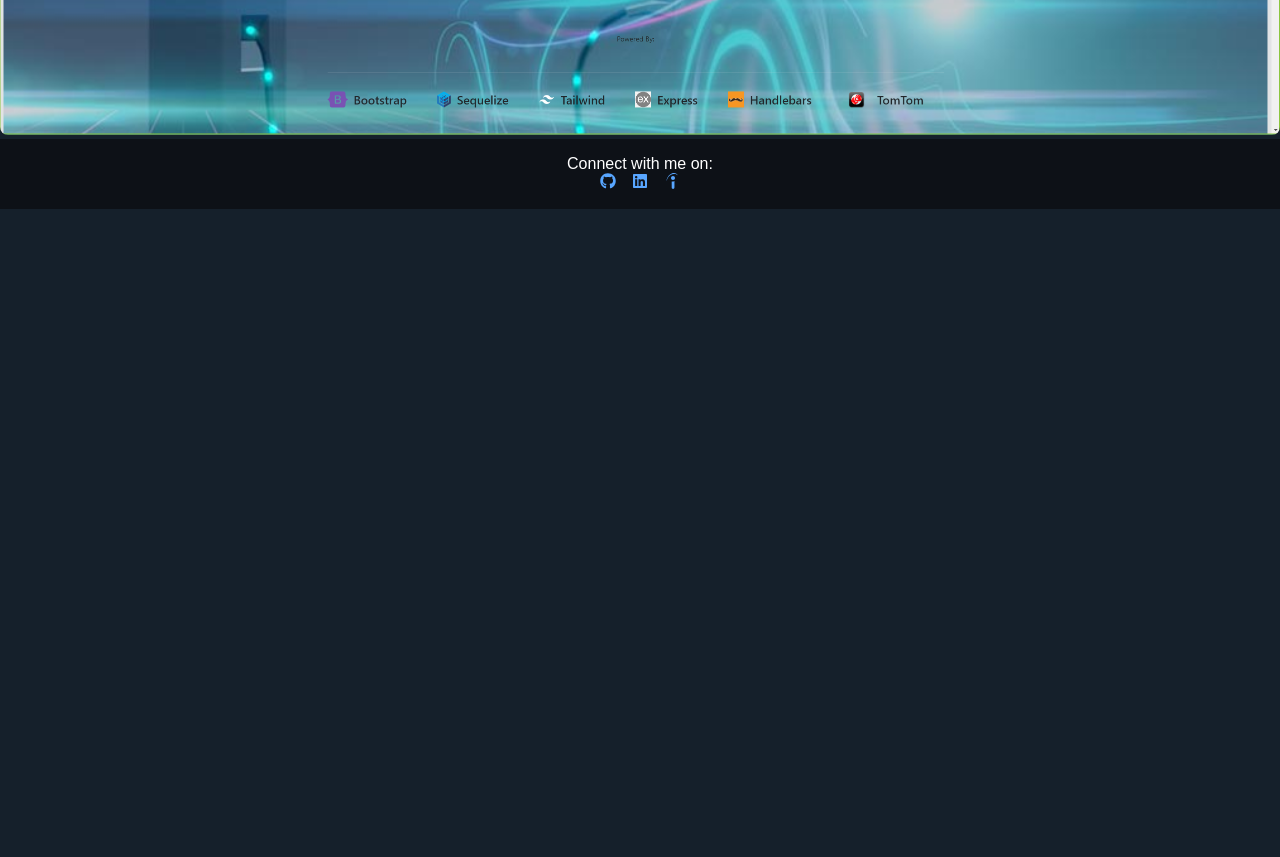
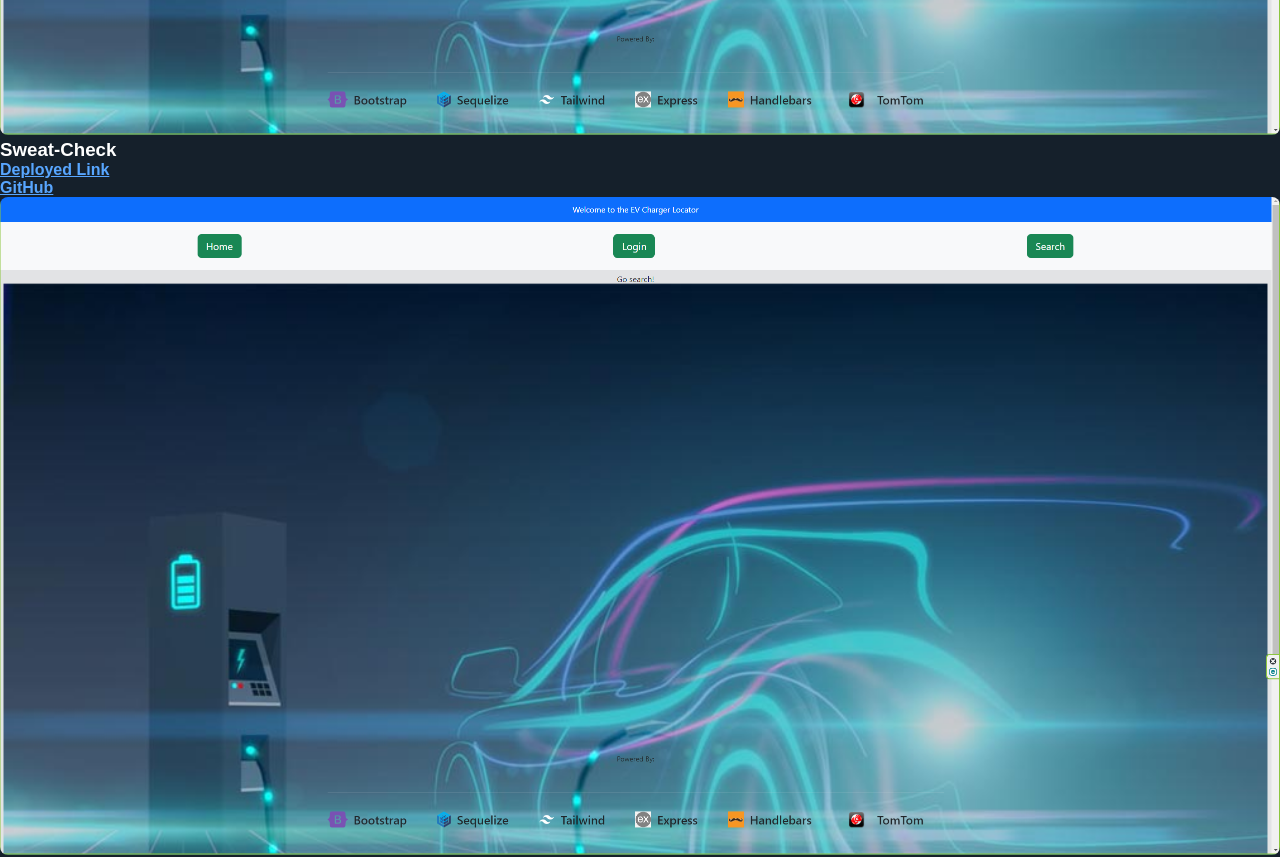
Before and after one commit to cpapanicholas/Chris-P._Portfolio, a React (Vite) app: page /Portfolio in a window 1280 px wide. Shown: the part 1420-2277 px from the top of the page. Before the commit the page ends 1629 px from the top, so only its background shows below. Built offline with nearby package versions, Linux system fonts and the light colour scheme.

Commit message:
added more projects

```diff
--- a/src/sections/Portfolio.jsx
+++ b/src/sections/Portfolio.jsx
@@ -16,6 +16,18 @@ const Portfolio = () => {
       githubLink: 'https://github.com/jwhit-commit/ev-charger-locator',
       screenshot: 'src/assets/image(2).png',
     },
+    {
+      name: 'Sweat-Check',
+      deployedLink: 'https://desolate-cove-89215-d9792a7c3caa.herokuapp.com/',
+      githubLink: 'https://github.com/jwhit-commit/ev-charger-locator',
+      screenshot: 'src/assets/image(2).png',
+    },
+    {
+      name: 'Morse-Code Generator',
+      deployedLink: 'https://desolate-cove-89215-d9792a7c3caa.herokuapp.com/',
+      githubLink: 'https://github.com/jwhit-commit/ev-charger-locator',
+      screenshot: 'src/assets/image(2).png',
+    }
     // Add more projects as needed
   ];
 
```
